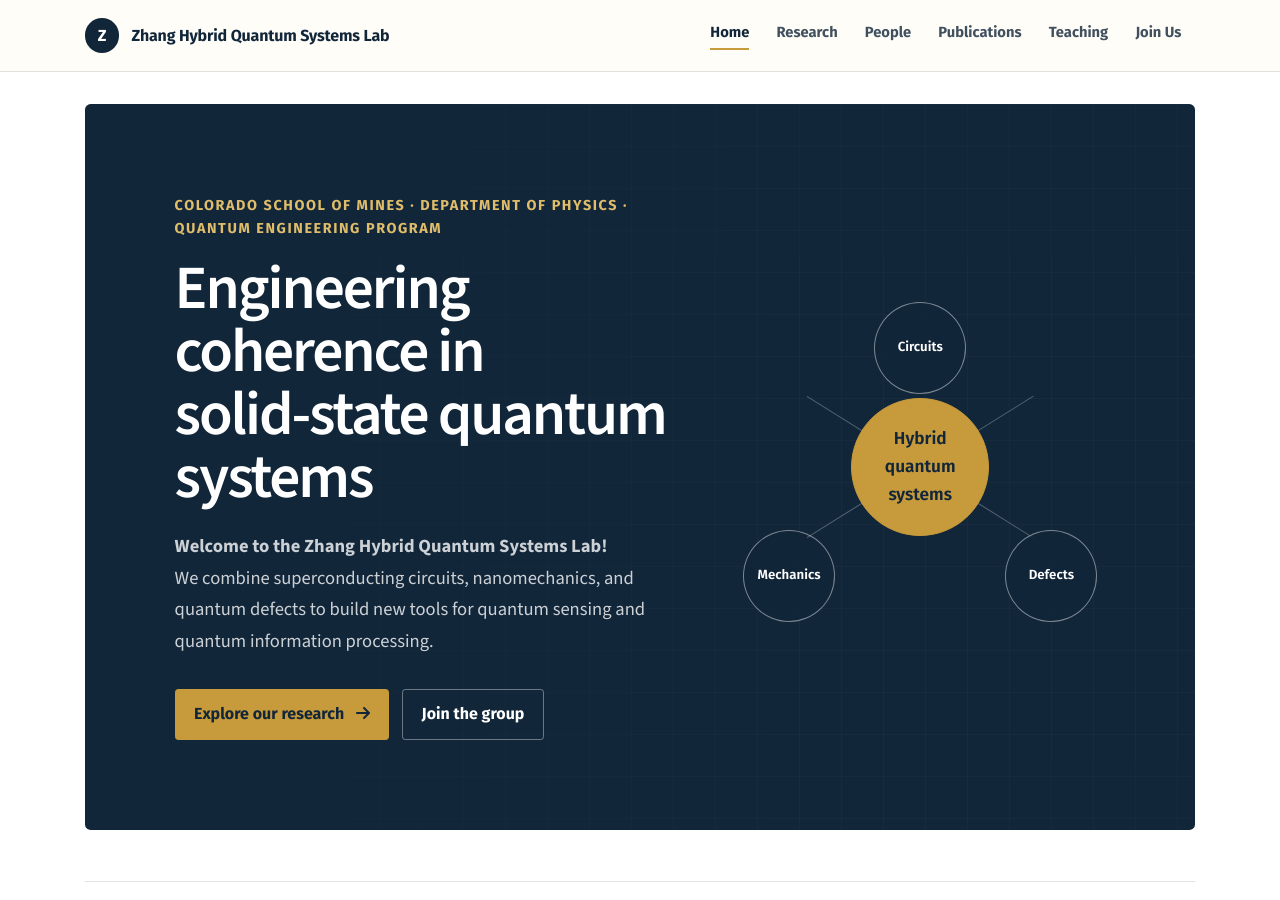
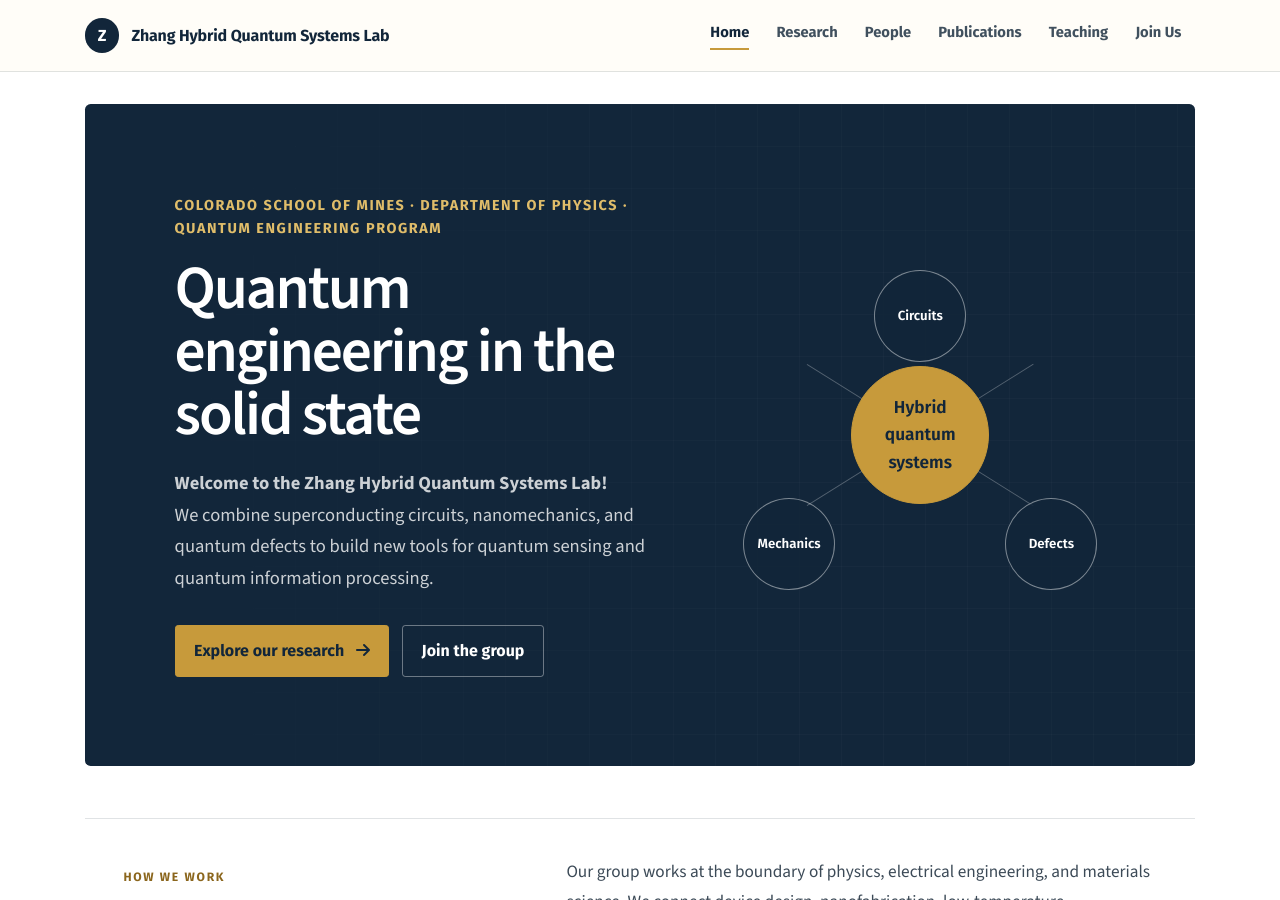
Before and after one commit to zihuaiz/zihuaiz.github.io, a Jekyll site: the page built from index.html, in a window 1280 px wide and 900 px high. Built offline with Jekyll 4.4.1, drawn with Linux system fonts in a browser that asks for light colours; nearby versions of some CDN libraries; a style sheet for code colours, icons or effects is not loaded.

Commit message:
Align homepage and research titles

```diff
--- a/index.html
+++ b/index.html
@@ -10,7 +10,7 @@ container_class: container-xl
   <div class="row align-items-center">
     <div class="col-lg-7">
       <div class="lab-kicker">Colorado School of Mines · Department of Physics · Quantum Engineering Program</div>
-      <h1>Engineering coherence in solid&#8209;state quantum systems</h1>
+      <h1>Quantum engineering in the solid state</h1>
       <p class="lab-hero-lead">
         <strong>Welcome to the Zhang Hybrid Quantum Systems Lab!</strong><br>
         We combine superconducting circuits, nanomechanics, and quantum defects to build new tools for quantum sensing and quantum information processing.
--- a/research.html
+++ b/research.html
@@ -9,7 +9,7 @@ container_class: container-xl
 
 <header class="page-intro">
     <div class="section-eyebrow">Research</div>
-    <h1>Quantum engineering in the solid state.</h1>
+    <h1>Quantum engineering in the solid state</h1>
     <p>We study quantum coherence in the solid state, from the microscopic mechanisms of loss and decoherence to the design of hybrid quantum systems that connect distinct quantum degrees of freedom.</p>
 </header>
 
```
